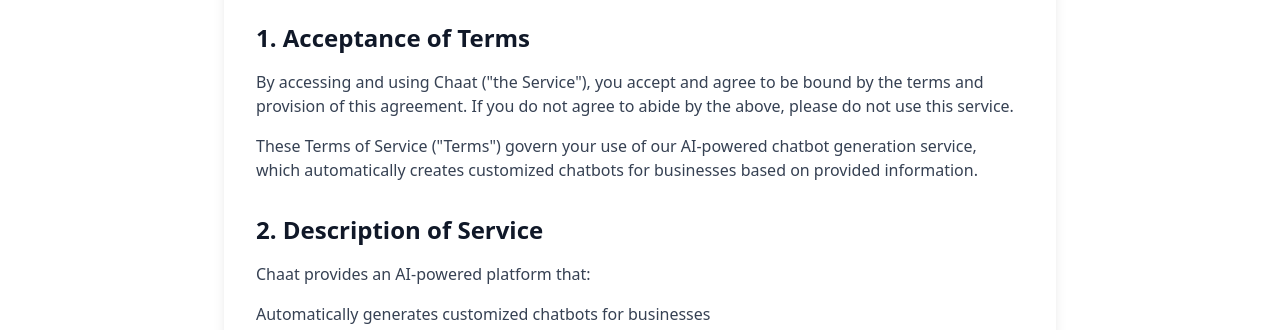
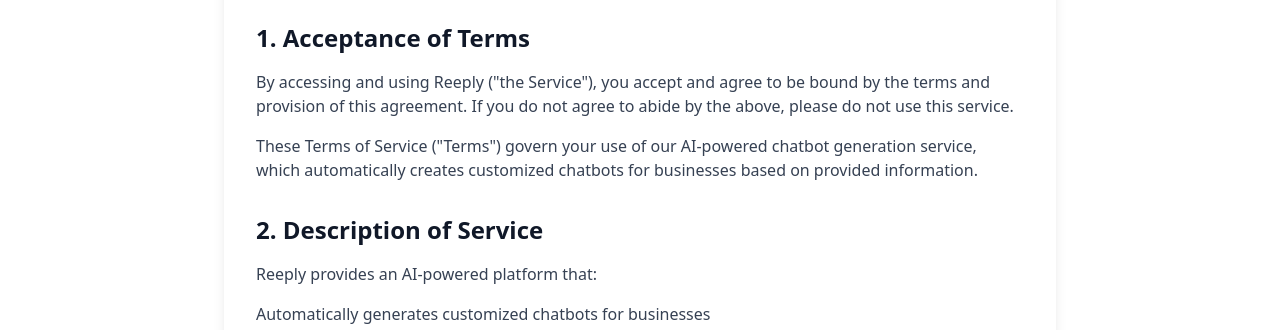
Before and after one commit to alibekn6/chaat-client, a React (Vite) app: page /terms-of-service in a window 1280 px wide. Shown: the part 286-616 px from the top of the page. Built offline with nearby package versions, Linux system fonts and the light colour scheme.

Commit message:
fix: terms of service upd

```diff
--- a/src/pages/legal/TermsOfService.tsx
+++ b/src/pages/legal/TermsOfService.tsx
@@ -15,7 +15,7 @@
             <section className="mb-8">
               <h2 className="text-2xl font-semibold text-gray-900 mb-4">1. Acceptance of Terms</h2>
               <p className="text-gray-700 mb-4">
-                By accessing and using Chaat ("the Service"), you accept and agree to be bound by the terms and provision of this agreement. If you do not agree to abide by the above, please do not use this service.
+                By accessing and using Reeply ("the Service"), you accept and agree to be bound by the terms and provision of this agreement. If you do not agree to abide by the above, please do not use this service.
               </p>
               <p className="text-gray-700 mb-4">
                 These Terms of Service ("Terms") govern your use of our AI-powered chatbot generation service, which automatically creates customized chatbots for businesses based on provided information.
@@ -25,7 +25,7 @@
             <section className="mb-8">
               <h2 className="text-2xl font-semibold text-gray-900 mb-4">2. Description of Service</h2>
               <p className="text-gray-700 mb-4">
-                Chaat provides an AI-powered platform that:
+              Reeply provides an AI-powered platform that:
               </p>
               <ul className="list-none pl-0 mb-4 text-gray-700">
                 <li>Automatically generates customized chatbots for businesses</li>
@@ -110,7 +110,7 @@
             <section className="mb-8">
               <h2 className="text-2xl font-semibold text-gray-900 mb-4">7. Intellectual Property Rights</h2>
               <p className="text-gray-700 mb-4">
-                <strong>Our Rights:</strong> The Service and its original content, features, and functionality are owned by Chaat and are protected by international copyright, trademark, patent, trade secret, and other intellectual property laws.
+                <strong>Our Rights:</strong> The Service and its original content, features, and functionality are owned by Reeply and are protected by international copyright, trademark, patent, trade secret, and other intellectual property laws.
               </p>
               <p className="text-gray-700 mb-4">
                 <strong>Your Rights:</strong> You retain ownership of your business information and content. However, you grant us a limited license to use this information to provide our Service.
@@ -165,7 +165,7 @@
             <section className="mb-8">
               <h2 className="text-2xl font-semibold text-gray-900 mb-4">11. Limitation of Liability</h2>
               <p className="text-gray-700 mb-4">
-                TO THE MAXIMUM EXTENT PERMITTED BY LAW, CHAAT SHALL NOT BE LIABLE FOR ANY INDIRECT, INCIDENTAL, SPECIAL, CONSEQUENTIAL, OR PUNITIVE DAMAGES, INCLUDING BUT NOT LIMITED TO:
+                TO THE MAXIMUM EXTENT PERMITTED BY LAW, Reeply SHALL NOT BE LIABLE FOR ANY INDIRECT, INCIDENTAL, SPECIAL, CONSEQUENTIAL, OR PUNITIVE DAMAGES, INCLUDING BUT NOT LIMITED TO:
               </p>
               <ul className="list-none pl-0 mb-4 text-gray-700">
                 <li>Loss of profits, data, or business opportunities</li>
@@ -195,7 +195,7 @@
             <section className="mb-8">
               <h2 className="text-2xl font-semibold text-gray-900 mb-4">13. Indemnification</h2>
               <p className="text-gray-700 mb-4">
-                You agree to indemnify and hold harmless Chaat, its officers, directors, employees, and agents from and against any claims, damages, losses, and expenses (including reasonable attorneys' fees) arising out of or relating to:
+                You agree to indemnify and hold harmless Reeply, its officers, directors, employees, and agents from and against any claims, damages, losses, and expenses (including reasonable attorneys' fees) arising out of or relating to:
               </p>
               <ul className="list-none pl-0 mb-4 text-gray-700">
                 <li>Your use of the Service</li>
@@ -241,7 +241,7 @@
             <section className="mb-8">
               <h2 className="text-2xl font-semibold text-gray-900 mb-4">17. Entire Agreement</h2>
               <p className="text-gray-700 mb-4">
-                These Terms, together with our Privacy Policy, constitute the entire agreement between you and Chaat regarding the Service and supersede all prior agreements and understandings.
+                These Terms, together with our Privacy Policy, constitute the entire agreement between you and Reeply regarding the Service and supersede all prior agreements and understandings.
               </p>
             </section>
 
@@ -267,7 +267,7 @@
               </p>
               <div className="bg-gray-100 p-4 rounded-lg">
                 <p className="text-gray-700">
-                  <strong>Email:</strong> legal@chaat.com<br />
+                  <strong>Email:</strong> legal@Reeply.com<br />
                   <strong>Address:</strong> Kazakhstan, Almaty, Satbayev 22<br />
                   <strong>Phone:</strong> +77056146518
                 </p>
```
